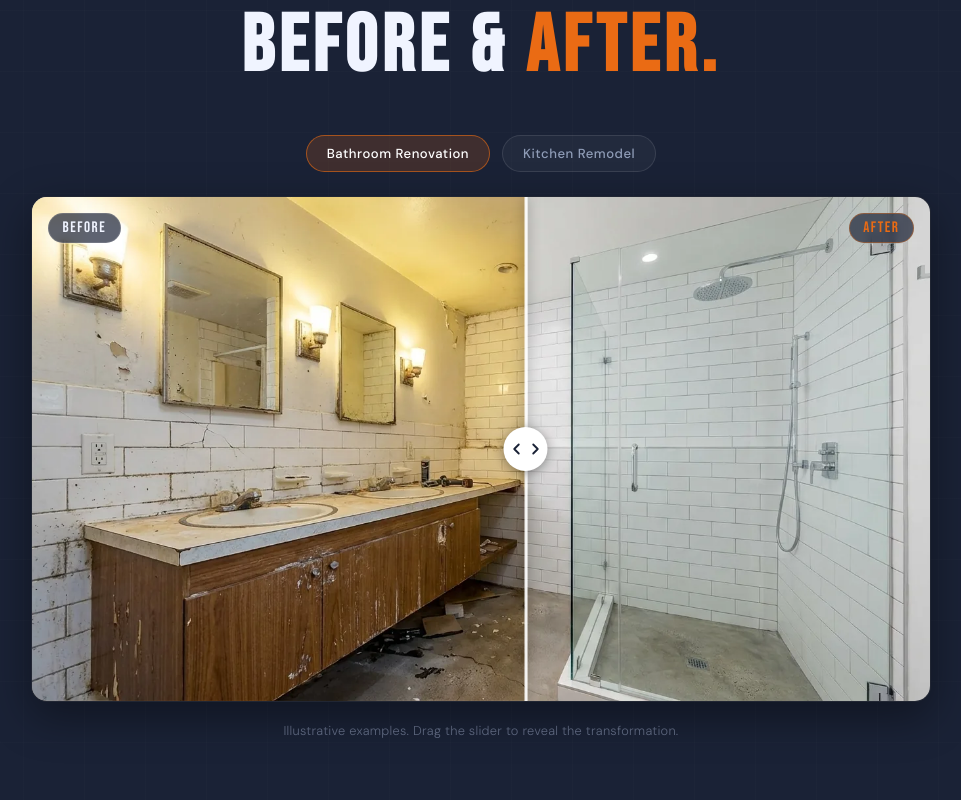
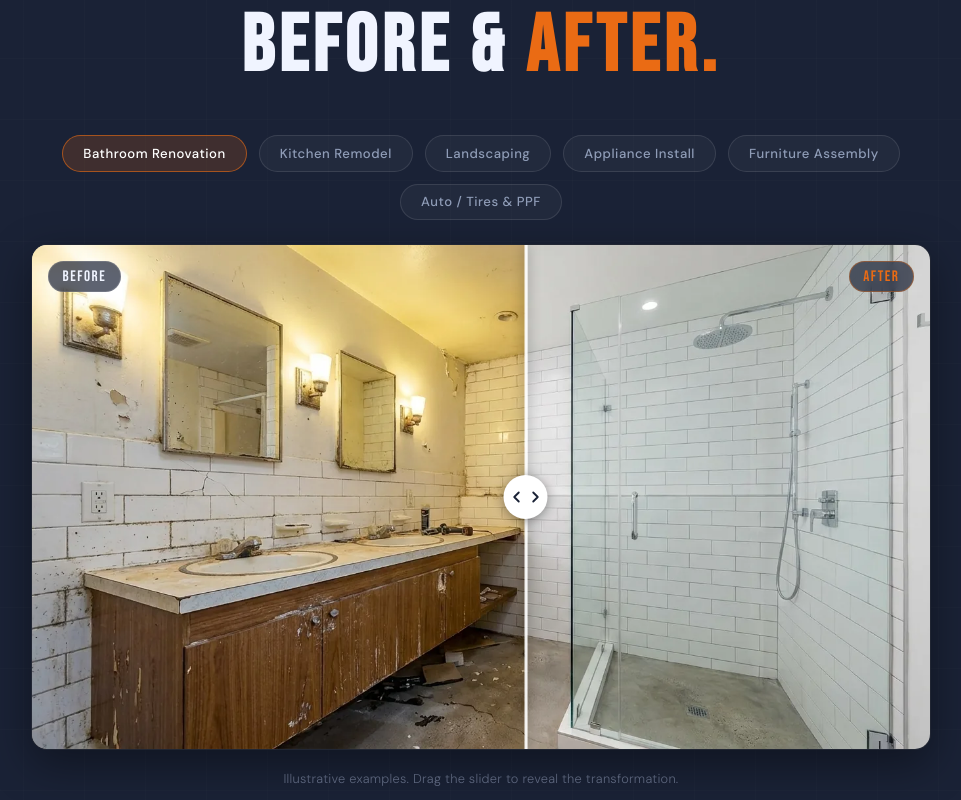
Before and after one commit to karanmann137-creator/freddy-fixit, a React (Vite) app: page / in a window 1280 px wide. Shown: the part 900-1700 px from the top of the page, without its empty margins (159-1120 px from the left). Built offline with nearby package versions, Linux system fonts and the light colour scheme.

Commit message:
Before/after: add Landscaping, Appliance, Furniture, Auto tabs; SPA routing fix + debrand + round-2 aesthetics

```diff
--- a/src/pages/Home.tsx
+++ b/src/pages/Home.tsx
@@ -6,6 +6,10 @@ import { Ic } from "@/components/Ic";
 const BEFORE_AFTER = [
   { label:"Bathroom Renovation", before:"/before-after/bathroom-before.webp", after:"/before-after/bathroom-after.webp" },
   { label:"Kitchen Remodel",     before:"/before-after/kitchen-before.webp",  after:"/before-after/kitchen-after.webp" },
+  { label:"Landscaping",         before:"https://images.unsplash.com/photo-1748164089130-1311c43b83b7?auto=format&fit=crop&w=1600&q=70", after:"https://images.unsplash.com/photo-1694885186013-5aa7d91ae5d5?auto=format&fit=crop&w=1600&q=70" },
+  { label:"Appliance Install",   before:"https://images.unsplash.com/photo-1705538851801-4de1c763df2a?auto=format&fit=crop&w=1600&q=70", after:"https://images.unsplash.com/photo-1639405069836-f82aa6dcb900?auto=format&fit=crop&w=1600&q=70" },
+  { label:"Furniture Assembly",  before:"https://images.unsplash.com/photo-1562534315-64dba645d0f9?auto=format&fit=crop&w=1600&q=70", after:"https://images.unsplash.com/photo-1653971858474-4f2dfa7f4dc1?auto=format&fit=crop&w=1600&q=70" },
+  { label:"Auto / Tires & PPF",  before:"https://images.unsplash.com/photo-1645445522156-9ac06bc7a767?auto=format&fit=crop&w=1600&q=70", after:"https://images.unsplash.com/photo-1601411101851-ea0e07766235?auto=format&fit=crop&w=1600&q=70" },
 ];
 
 function BeforeAfter() {
```
